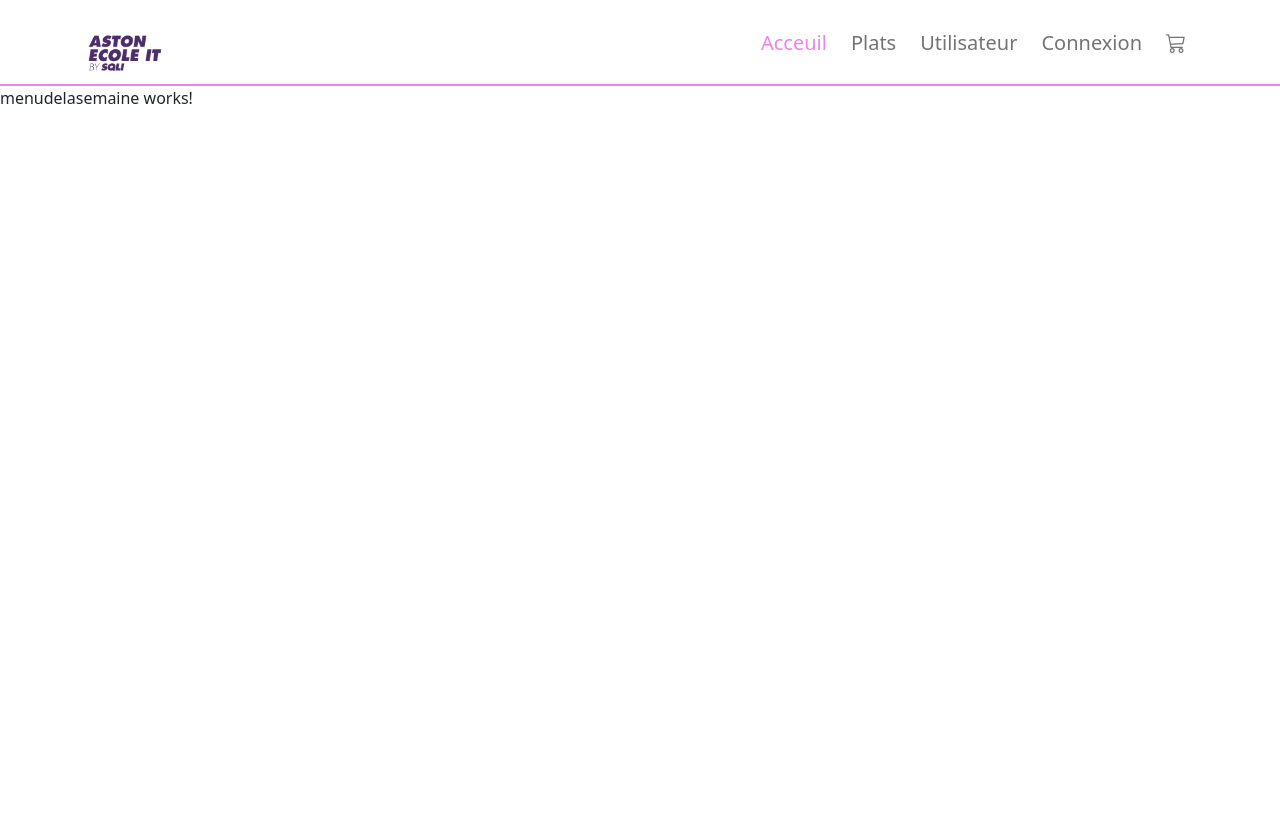
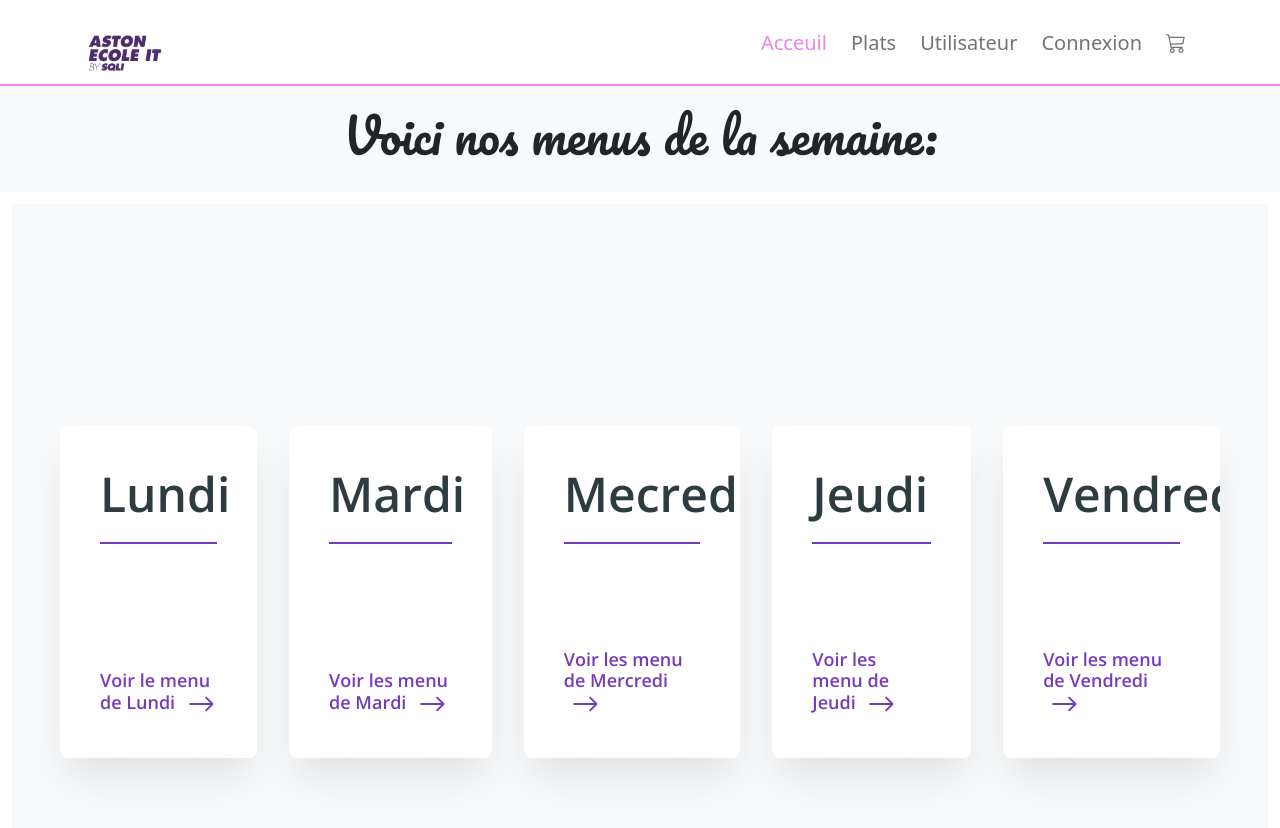
Before and after one commit to jennifercomlanvi/projet-cantine, an Angular app: page /menudelasemaine in a window 1280 px wide. Shown: the top 828 px of the page. Before the commit the page ends 800 px from the top, so only its background shows below. Built offline with nearby package versions, Linux system fonts and the light colour scheme.

Commit message:
menu semaine

```diff
--- a/src/app/components/menudelasemaine/menudelasemaine.component.html
+++ b/src/app/components/menudelasemaine/menudelasemaine.component.html
@@ -1 +1,63 @@
-<p>menudelasemaine works!</p>
+<section class="bg-light">
+    <div class="titre">
+        <h1 class="titre">Voici nos menus de la semaine:</h1>
+    </div>
+</section>
+<section class="page-contain bg-light">
+
+  <a href="#" class="data-card">
+    <h3>Lundi</h3>
+<!--     <h4>Care Facilities</h4>
+    <p>Aenean lacinia bibendum nulla sed consectetur.</p> -->
+    <span class="link-text">
+      Voir le menu de Lundi
+      <svg width="25" height="16" viewBox="0 0 25 16" fill="none" xmlns="http://www.w3.org/2000/svg">
+<path fill-rule="evenodd" clip-rule="evenodd" d="M17.8631 0.929124L24.2271 7.29308C24.6176 7.68361 24.6176 8.31677 24.2271 8.7073L17.8631 15.0713C17.4726 15.4618 16.8394 15.4618 16.4489 15.0713C16.0584 14.6807 16.0584 14.0476 16.4489 13.657L21.1058 9.00019H0.47998V7.00019H21.1058L16.4489 2.34334C16.0584 1.95281 16.0584 1.31965 16.4489 0.929124C16.8394 0.538599 17.4726 0.538599 17.8631 0.929124Z" fill="#753BBD"/>
+</svg>
+    </span>
+  </a>
+  <a href="#" class="data-card">
+    <h3>Mardi</h3>
+<!--     <h4>Employees</h4>
+    <p>Etiam porta sem malesuada.</p> -->
+    <span class="link-text">
+      Voir les menu de Mardi
+      <svg width="25" height="16" viewBox="0 0 25 16" fill="none" xmlns="http://www.w3.org/2000/svg">
+<path fill-rule="evenodd" clip-rule="evenodd" d="M17.8631 0.929124L24.2271 7.29308C24.6176 7.68361 24.6176 8.31677 24.2271 8.7073L17.8631 15.0713C17.4726 15.4618 16.8394 15.4618 16.4489 15.0713C16.0584 14.6807 16.0584 14.0476 16.4489 13.657L21.1058 9.00019H0.47998V7.00019H21.1058L16.4489 2.34334C16.0584 1.95281 16.0584 1.31965 16.4489 0.929124C16.8394 0.538599 17.4726 0.538599 17.8631 0.929124Z" fill="#753BBD"/>
+</svg>
+    </span>
+  </a>
+  <a href="#" class="data-card">
+    <h3>Mecredi</h3>
+<!--     <h4>Employees</h4>
+    <p>Etiam porta sem malesuada.</p> -->
+    <span class="link-text">
+      Voir les menu de Mercredi
+      <svg width="25" height="16" viewBox="0 0 25 16" fill="none" xmlns="http://www.w3.org/2000/svg">
+<path fill-rule="evenodd" clip-rule="evenodd" d="M17.8631 0.929124L24.2271 7.29308C24.6176 7.68361 24.6176 8.31677 24.2271 8.7073L17.8631 15.0713C17.4726 15.4618 16.8394 15.4618 16.4489 15.0713C16.0584 14.6807 16.0584 14.0476 16.4489 13.657L21.1058 9.00019H0.47998V7.00019H21.1058L16.4489 2.34334C16.0584 1.95281 16.0584 1.31965 16.4489 0.929124C16.8394 0.538599 17.4726 0.538599 17.8631 0.929124Z" fill="#753BBD"/>
+</svg>
+    </span>
+  </a>
+<a href="#" class="data-card">
+    <h3>Jeudi</h3>
+<!--     <h4>Employees</h4>
+    <p>Etiam porta sem malesuada.</p> -->
+    <span class="link-text">
+      Voir les menu de Jeudi
+      <svg width="25" height="16" viewBox="0 0 25 16" fill="none" xmlns="http://www.w3.org/2000/svg">
+<path fill-rule="evenodd" clip-rule="evenodd" d="M17.8631 0.929124L24.2271 7.29308C24.6176 7.68361 24.6176 8.31677 24.2271 8.7073L17.8631 15.0713C17.4726 15.4618 16.8394 15.4618 16.4489 15.0713C16.0584 14.6807 16.0584 14.0476 16.4489 13.657L21.1058 9.00019H0.47998V7.00019H21.1058L16.4489 2.34334C16.0584 1.95281 16.0584 1.31965 16.4489 0.929124C16.8394 0.538599 17.4726 0.538599 17.8631 0.929124Z" fill="#753BBD"/>
+</svg>
+    </span>
+  </a>
+  <a href="#" class="data-card">
+    <h3>Vendredi</h3>
+<!--     <h4>Employees</h4>
+    <p>Etiam porta sem malesuada.</p> -->
+    <span class="link-text">
+      Voir les menu de Vendredi
+      <svg width="25" height="16" viewBox="0 0 25 16" fill="none" xmlns="http://www.w3.org/2000/svg">
+<path fill-rule="evenodd" clip-rule="evenodd" d="M17.8631 0.929124L24.2271 7.29308C24.6176 7.68361 24.6176 8.31677 24.2271 8.7073L17.8631 15.0713C17.4726 15.4618 16.8394 15.4618 16.4489 15.0713C16.0584 14.6807 16.0584 14.0476 16.4489 13.657L21.1058 9.00019H0.47998V7.00019H21.1058L16.4489 2.34334C16.0584 1.95281 16.0584 1.31965 16.4489 0.929124C16.8394 0.538599 17.4726 0.538599 17.8631 0.929124Z" fill="#753BBD"/>
+</svg>
+    </span>
+  </a>
+</section>
--- a/src/app/components/menudelasemaine/menudelasemaine.component.scss
+++ b/src/app/components/menudelasemaine/menudelasemaine.component.scss
@@ -0,0 +1,130 @@
+@import url('https://fonts.googleapis.com/css2?family=Open+Sans:wght@600;700&display=swap');
+
+* {
+  box-sizing: border-box;
+}
+
+.page-contain {
+  display: flex;
+  min-height: 100vh;
+  align-items: center;
+  justify-content: center;
+  background: #E7F3F1;
+  border: .75em solid white;
+  padding: 2em;
+  font-family: 'Open Sans', sans-serif;
+}
+
+.data-card {
+  display: flex;
+  flex-direction: column;
+  max-width: 20.75em;
+  min-height: 20.75em;
+  overflow: hidden;
+  border-radius: .5em;
+  text-decoration: none;
+  background: white;
+  margin: 1em;
+  padding: 2.75em 2.5em;
+  box-shadow: 0 1.5em 2.5em -.5em rgba(#000000, .1);
+  transition: transform .45s ease, background .45s ease;
+
+  h3 {
+    color: #2E3C40;
+    font-size: 3em;
+    font-weight: 600;
+    line-height: 1;
+    padding-bottom: .5em;
+    margin: 0 0 0.142857143em;
+    border-bottom: 2px solid #753BBD;
+    transition: color .45s ease, border .45s ease;
+  }
+
+  h4 {
+    color: #627084;
+    text-transform: uppercase;
+    font-size: 1.125em;
+    font-weight: 700;
+    line-height: 1;
+    letter-spacing: 0.1em;
+    margin: 0 0 1.777777778em;
+    transition: color .45s ease;
+  }
+
+  p {
+    opacity: 0;
+    color: #FFFFFF;
+    font-weight: 600;
+    line-height: 1.8;
+    margin: 0 0 1.25em;
+    transform: translateY(-1em);
+    transition: opacity .45s ease, transform .5s ease;
+  }
+
+  .link-text {
+    display: block;
+    color: #753BBD;
+    font-size: 1.125em;
+    font-weight: 600;
+    line-height: 1.2;
+    margin: auto 0 0;
+    transition: color .45s ease;
+
+    svg {
+      margin-left: .5em;
+      transition: transform .6s ease;
+
+      path {
+        transition: fill .45s ease;
+      }
+    }
+  }
+
+  &:hover {
+    background: #753BBD;
+    transform: scale(1.02);
+
+    h3 {
+      color: #FFFFFF;
+      border-bottom-color: #A754C4;
+    }
+
+    h4 {
+      color: #FFFFFF;
+    }
+
+    p {
+      opacity: 1;
+      transform: none;
+    }
+
+    .link-text {
+      color: #FFFFFF;
+
+      svg {
+        animation: point 1.25s infinite alternate;
+
+        path {
+          fill: #FFFFFF;
+        }
+      }
+    }
+  }
+}
+
+@keyframes point {
+  0% {
+   transform: translateX(0);
+  }
+  100% {
+    transform: translateX(.125em);
+  }
+}
+
+.titre{
+    padding: 10px 25px;
+    font-size: 3rem;
+    font-weight: 50;
+    font-family: 'Pacifico', cursive;
+    text-align: center;  //aligner le titre au centre
+}
```
